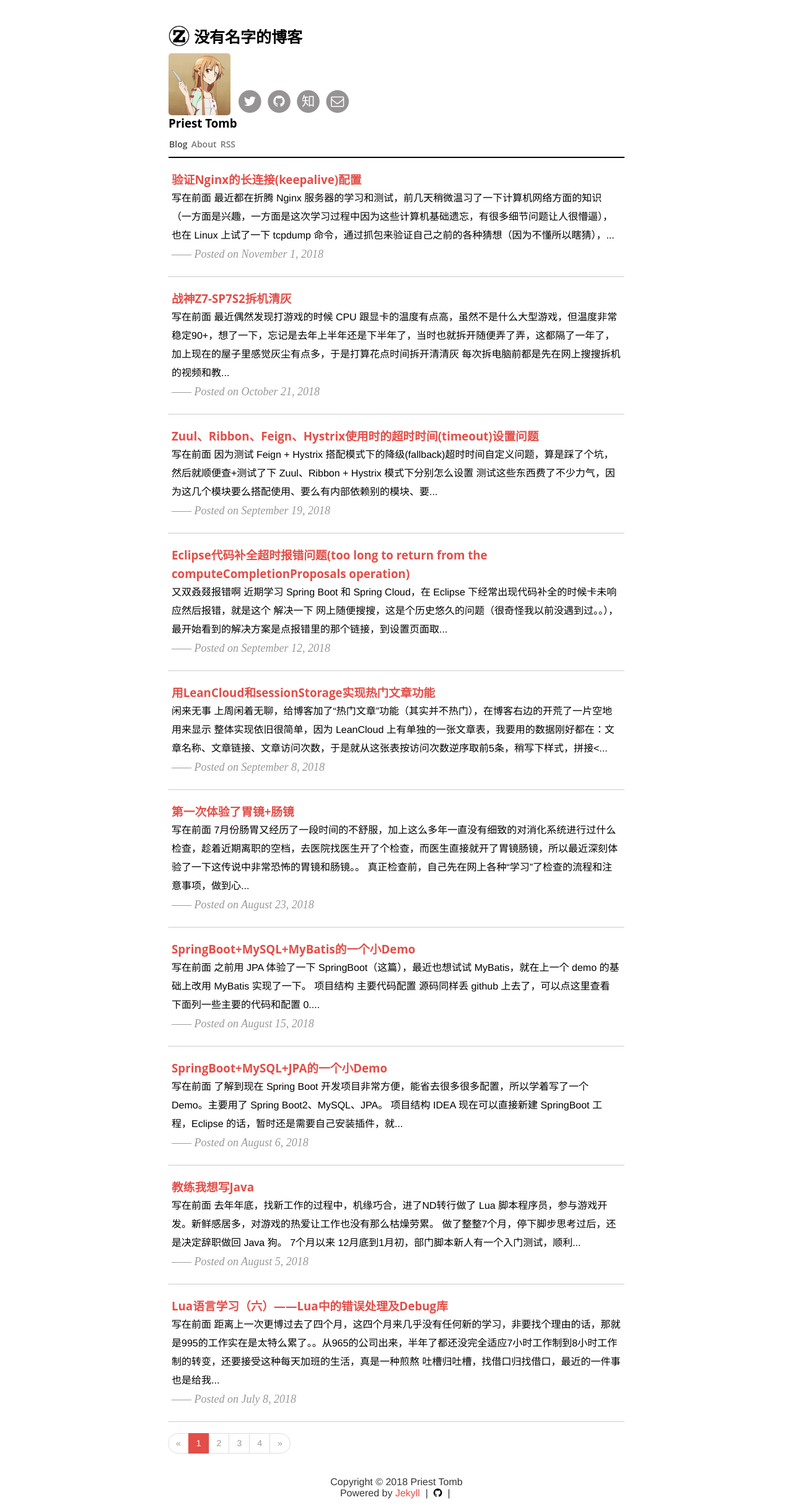
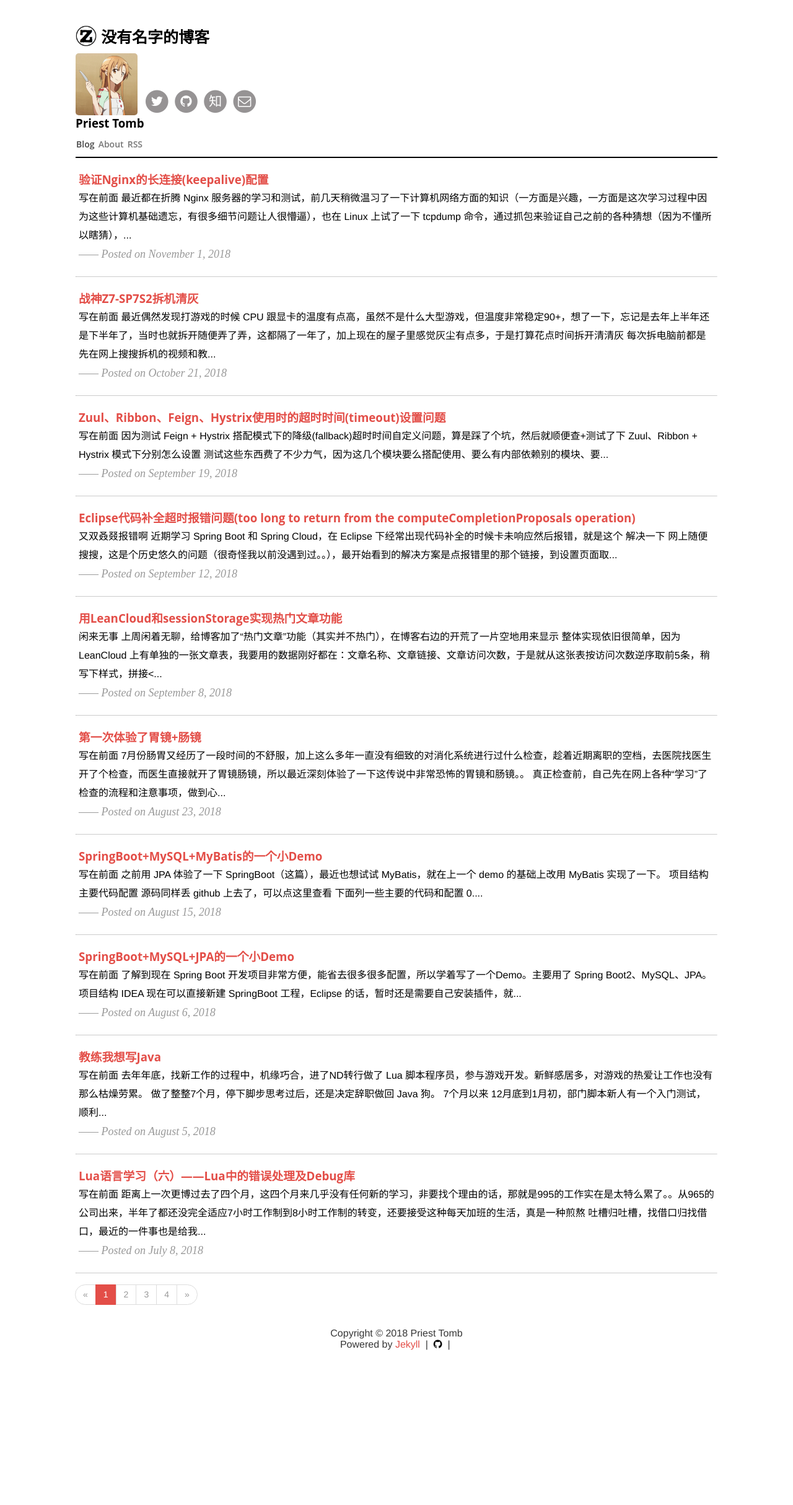
Before and after one commit to PriestTomb/PriestTomb.github.io, a Jekyll site: the page built from index.html, in a window 1280 px wide. Shown: the whole page at 62% size. Built offline with Jekyll 4.4.1, drawn with Linux system fonts in a browser that asks for light colours; nearby versions of some CDN libraries; the list of posts is cut into pages by our own code; comment, search, counter and statistics services are not loaded; after the commit the page ends 2189 px from its top, so only the background shows below that.

Commit message:
样式调整：页面中部调宽

```diff
--- a/css/monster.scss
+++ b/css/monster.scss
@@ -81,7 +81,7 @@ table tfoot td {
 
 /** layout */
 .wrapper {
-    max-width: 800px;
+    max-width: 1100px;
     margin: 0 auto;
     padding: 0 30px;
 }
```
